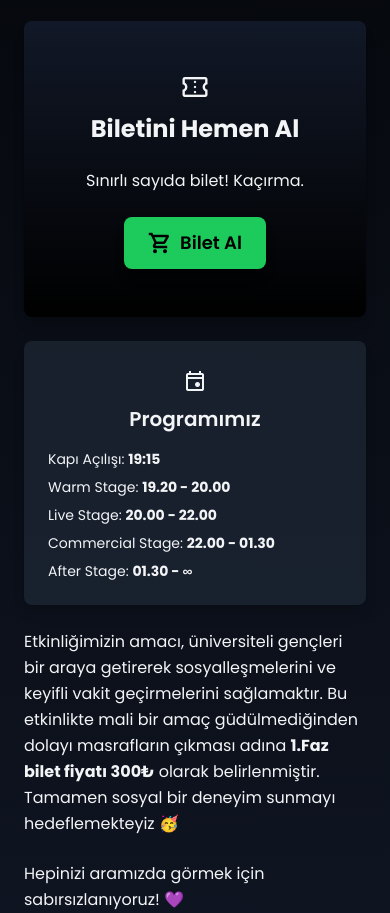
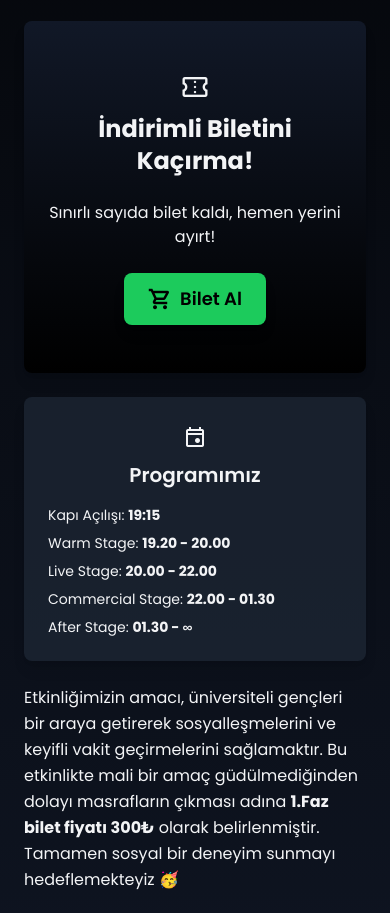
Before and after one commit to CAPELLAX02/parti-websitesi, a plain HTML site: page index.html in a window 390 px wide. Shown: the part 1541-2454 px from the top of the page. Drawn offline with nearby package versions, Linux system fonts and the light colour scheme.

Commit message:
Change ticket header texts.

```diff
--- a/index.html
+++ b/index.html
@@ -66,20 +66,25 @@
       <section id="ticket" class="py-12 px-6 text-center bg-gradient-to-b from-gray-900 to-black rounded-lg shadow-lg">
         <div class="flex flex-col md:flex-row justify-center items-center mb-6">
           <span class="material-symbols-outlined text-3xl md:text-4xl mb-2 md:mb-0 md:mr-2">confirmation_number</span>
-          <h2 class="text-2xl md:text-3xl font-bold">Biletini Hemen Al</h2>
+          <h2 class="text-2xl md:text-3xl font-bold">İndirimli Biletini Kaçırma!</h2>
         </div>
-        <p class="mb-6 text-base md:text-lg">Sınırlı sayıda bilet! Kaçırma.</p>
+        <p class="mb-6 text-base md:text-lg">Sınırlı sayıda bilet kaldı, hemen yerini ayırt!</p>
         <!-- <p class="mb-4 text-sm md:text-base text-gray-300">
           Biletlerimiz <strong>11 Eylül 2025 Saat 19.00</strong> itibariyle satışa sunulacaktır.
         </p> -->
 
         <!-- ZAMANA BAĞLI AKTİFLEŞEN BİLET BUTONU -->
-        <a id="ticketBtn" href="https://www.bubilet.com.tr/ankara/etkinlik/buyuk-universite-ogrencileri-bulusmasi-4" target="_blank"
+        <a id="ticketBtn" href="https://www.bubilet.com.tr/ankara/etkinlik/buyuk-universite-ogrencileri-bulusmasi-4/seans/163233" target="_blank"
           class="inline-flex items-center px-6 py-3 rounded-lg shadow-lg text-lg font-semibold transition transform hover:scale-105"
           style="pointer-events: none; opacity: 0.5; background: gray; color: white;">
           <span class="material-symbols-outlined mr-2 font-semibold">shopping_cart</span>
           Bilet Al
         </a>
+        <!-- <a href="https://www.bubilet.com.tr/ankara/etkinlik/buyuk-universite-ogrencileri-bulusmasi-4/seans/163233" target="_blank" target="_blank"
+          class="inline-flex border border-2 border-[#fbe31c] hover:border-white items-center px-8 py-3 bg-[#fbe31c] hover:bg-transparent hover:text-white rounded-lg shadow-lg text-xl text-black font-semibold transition transform hover:scale-105 hover:shadow-2xl">
+          <span class="material-symbols-outlined mr-2 font-semibold">shopping_cart</span>
+          Bilet Al
+        </a> -->
 
         <script>
           // Gerçek tarih: 11 Eylül 2025, 19:00 Türkiye saati (UTC 16:00)
```
